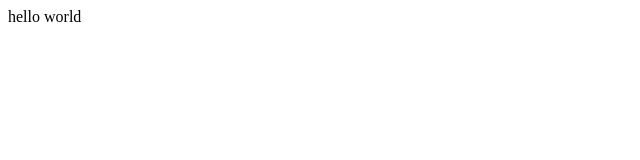
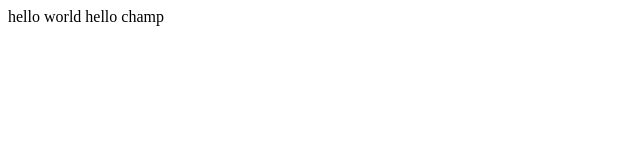
Before and after one commit to Dhanasekar22/lecture1, a plain HTML site: page index.html in a window 1280 px wide. Shown: the whole page, without its empty margins (0-640 px from the left). Drawn offline with Linux system fonts and the light colour scheme.

Commit message:
added line

```diff
--- a/index.html
+++ b/index.html
@@ -5,5 +5,6 @@
     </head>
     <body>
         hello world
+        hello champ
     </body>
 </html>
```
